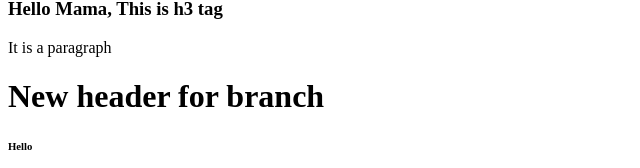
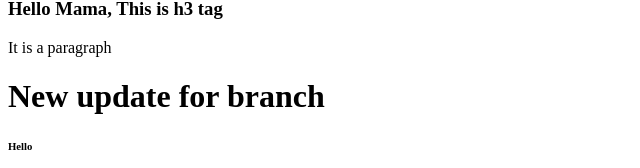
Before and after one commit to Sakib12345/my-first-website, a plain HTML site: page index.html in a window 1280 px wide. Shown: the part 129-297 px from the top of the page, without its empty margins (0-640 px from the left). Drawn offline with Linux system fonts and the light colour scheme.

Commit message:
new commit for update

```diff
--- a/index.html
+++ b/index.html
@@ -10,7 +10,7 @@
     <h1>hello mama, this is h1 tag</h1>
     <h3>Hello Mama, This is h3 tag</h3>
     <p>It is a paragraph</p>
-    <h1>New header for branch</h1>
+    <h1>New update for branch</h1>
     <h6>Hello</h6>
 </body>
 </html>
```
